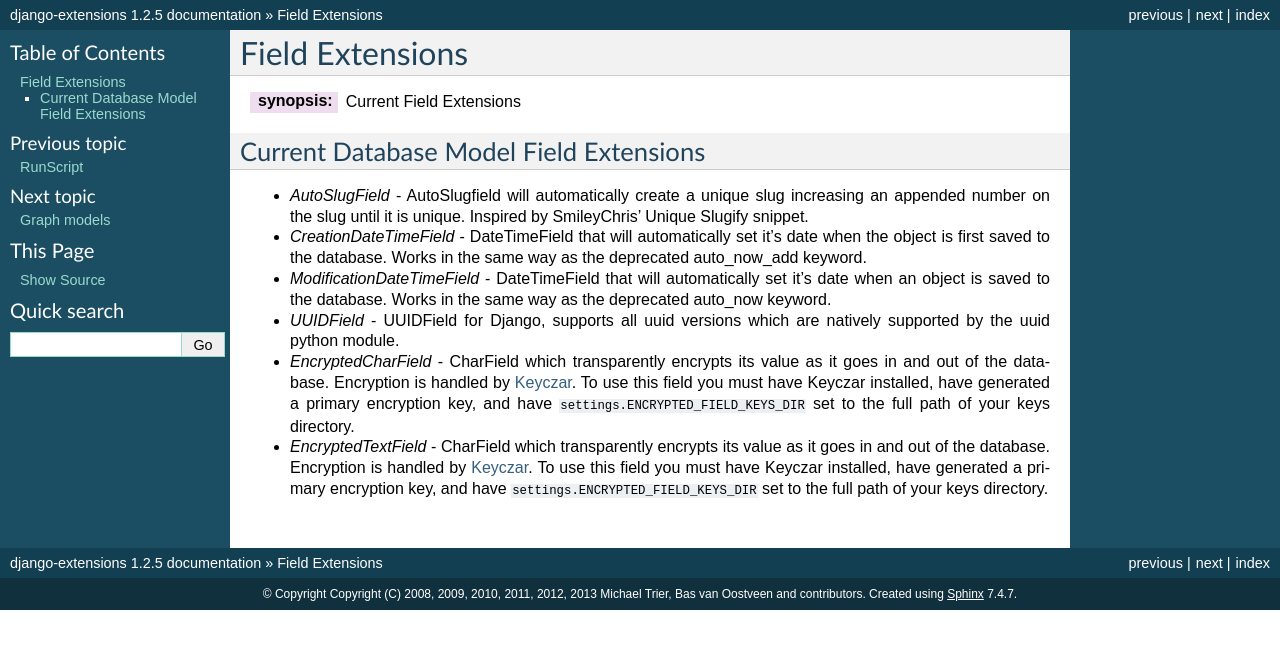
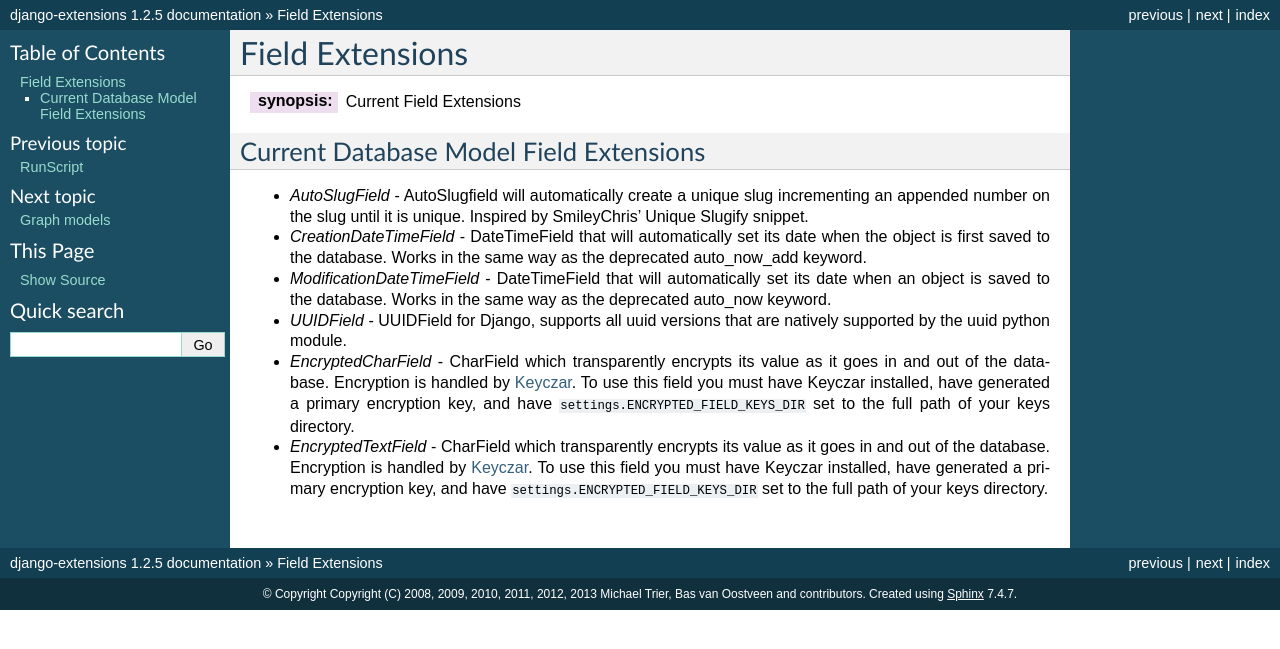
Before and after one commit to django-extensions/django-extensions, a Sphinx documentation site: the page built from docs/field_extensions.rst, in a window 1280 px wide. Shown: the top 649 px of the page. Built offline with Sphinx 7.4.7, drawn with Linux system fonts in a browser that asks for light colours; pages that are not in the unit, such as notebooks, are missing from menus.

Commit message:
Typo/grammar corrections.

```diff
--- a/docs/field_extensions.rst
+++ b/docs/field_extensions.rst
@@ -8,18 +8,18 @@ Current Database Model Field Extensions
 ---------------------------------------
 
 * *AutoSlugField* - AutoSlugfield will automatically create a unique slug
-  increasing an appended number on the slug until it is unique. Inspired by
+  incrementing an appended number on the slug until it is unique. Inspired by
   SmileyChris' Unique Slugify snippet.
 
-* *CreationDateTimeField* - DateTimeField that will automatically set it's date
+* *CreationDateTimeField* - DateTimeField that will automatically set its date
   when the object is first saved to the database. Works in the same way as the
   deprecated auto_now_add keyword.
 
-* *ModificationDateTimeField* - DateTimeField that will automatically set it's
+* *ModificationDateTimeField* - DateTimeField that will automatically set its
   date when an object is saved to the database. Works in the same way as the
   deprecated auto_now keyword.
 
-* *UUIDField* - UUIDField for Django, supports all uuid versions which are
+* *UUIDField* - UUIDField for Django, supports all uuid versions that are
   natively supported by the uuid python module.
 
 * *EncryptedCharField* - CharField which transparently encrypts its value as it goes in and out of the database.  Encryption is handled by `Keyczar <http://www.keyczar.org/>`_.  To use this field you must have Keyczar installed, have generated a primary encryption key, and have ``settings.ENCRYPTED_FIELD_KEYS_DIR`` set to the full path of your keys directory.
```
